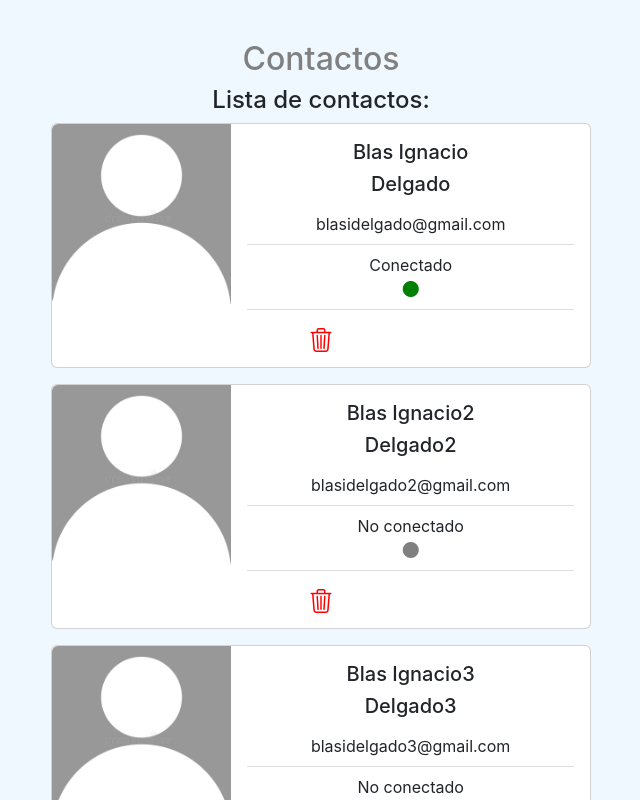
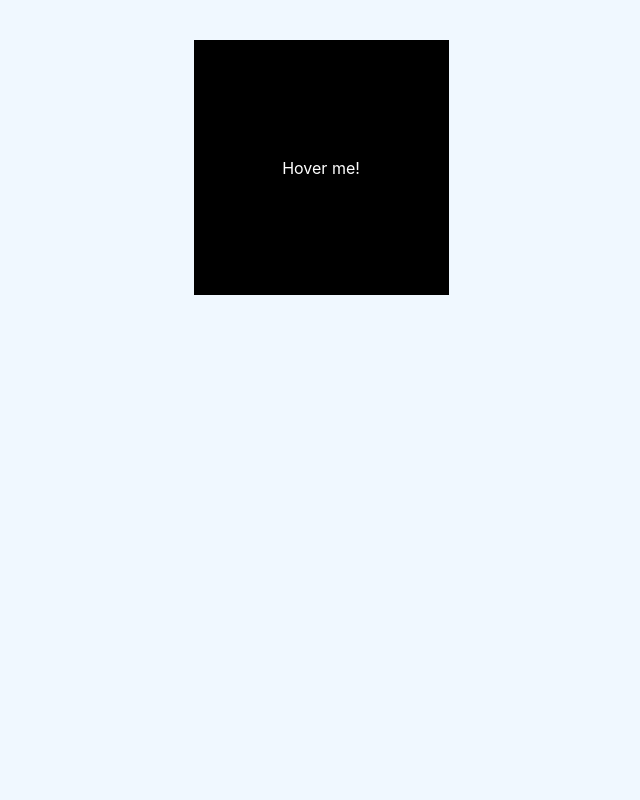
Before and after one commit to Blasidelgado/ReactJS_Open-Bootcamp, a React (Create React App) app: page / in a window 1280 px wide. Shown: the top 800 px of the page, without its empty margins (319-959 px from the left). Built offline with nearby package versions, Linux system fonts and the light colour scheme.

Commit message:
exercises 10,11,12 almost done

```diff
--- a/src/App.js
+++ b/src/App.js
@@ -12,6 +12,8 @@ import Greetingstyled from "./components/pure/greetingStyled";
 import ClocksFC from "./components/pure/clocksFC";
 import Clock from "./components/pure/clocks";
 import Father from "./components/container/father"
+import OptionalRender from "./components/pure/optionalRender";
+import Square from "./components/pure/square";
 
 function App() {
 
@@ -23,7 +25,7 @@ function App() {
         {/* <GreetingF name= "Blas" age={22+1}></GreetingF> */}
         {/* Componente lista que renderiza un elemento que utiliza clases y variables auxiliares */}
         {/* <TaskListComponent/> */}
-        <ContactListComponent />
+        {/* <ContactListComponent /> */}
         {/* <Ejemplo1 /> */}
         {/* <Ejemplo2 /> */}
         {/* <MiComponenteConContexto /> */}
@@ -37,6 +39,10 @@ function App() {
         {/* <ClocksFC /> */}
         {/* <Clock /> */}
         {/* <Father /> */}
+
+        {/* Ejemplos de renderizado condicional */}
+        {/* <OptionalRender /> */}
+        <Square />
     </div>
   );
 }
--- a/src/components/container/task.list.jsx
+++ b/src/components/container/task.list.jsx
@@ -70,8 +70,9 @@ const TaskListComponent = () => {
                 <tbody>
                   {tasks.map((task, index) => {
                     return (
-                      <TaskComponent key={index} task={task} complete={completeTask} remove={deleteTask} />)
-                  })}
+                      <TaskComponent key={index} task={task} complete={completeTask} remove={deleteTask} />
+                      )
+                    })}
                 </tbody>
               </table>
             </div>
--- a/src/components/pure/forms/contactForm.jsx
+++ b/src/components/pure/forms/contactForm.jsx
@@ -21,7 +21,7 @@ const ContactForm = ( {add} ) => {
 
   return (
     <form onSubmit={addContact}>
-    <h4>Agregar contacto</h4>
+        <h4>Agregar contacto</h4>
         <label htmlFor='name'>Nombre</label>
         <input id= 'name' ref={nameRef} type='text' placeholder='nombre'></input>
         <label htmlFor='name'>Apellido</label>
--- /dev/null
+++ b/src/components/pure/optionalRender.jsx
@@ -0,0 +1,99 @@
+import React, {useState} from 'react'
+
+let red = 0
+let green = 200
+let blue = 150
+
+//Definiendo estilos en constantes:
+// ? Estilo para usuario logueado
+const loggedStyle = {
+    backgroundColor: `rgb(${red},${green},${blue})`,
+    color: 'white',
+    fontWeight: 'bold'
+}
+
+// ? Estilo para usuario no logueado
+const unloggedStyle = {
+    backgroundColor: 'tomato',
+    color: 'white',
+    fontWeight: 'bold'
+}
+
+//Login / Logout buttons
+
+const LoginButton = ({loginAction, propStyle}) => {
+    return (
+        <button onClick={loginAction} style={propStyle} >Login</button>
+    )
+}
+
+const LogoutButton = ({logoutAction, propStyle}) => {
+    return (
+        <button onClick={logoutAction} style={propStyle}>Logout</button>
+    )
+}
+
+// ? (Expresión true) && expresión => Se renderiza la expresión
+// ? (Expresión false) && expresión => No se renderiza la expresión
+
+const OptionalRender = () => {
+
+    const [access, setAccess] = useState(true)
+    const [nMessages, setnMessages] = useState(0)
+
+/*     const updateAccess = () => {
+        setAccess(!access)
+    } */
+
+    const loginAction = () => {
+        setAccess(true)
+    }
+    const logoutAction = () => {
+        setAccess(false)
+    }
+
+    let optionalButton;
+
+/*     if (access) {
+        optionalButton = <button onClick={updateAccess}>Logout</button>
+    }
+    else {
+        optionalButton = <button onClick={updateAccess}>Login</button>
+    }     */
+
+    if (access) {
+        optionalButton = <LogoutButton logoutAction={logoutAction} propStyle={unloggedStyle} ></LogoutButton>
+    }
+    else {
+        optionalButton = <LoginButton loginAction={loginAction} propStyle={loggedStyle} ></LoginButton>
+    }
+
+    // Unread messages
+    let addMessages = () => {
+        setnMessages(nMessages + 1)
+    }
+
+    return (
+        <div>
+            {/* Optional Button */}
+            {optionalButton}
+            {/* N Messages unread */}
+            {/* With boolean operations */}
+            {/* {nMessages > 0 && nMessages === 1 && <p>You have {nMessages} new message... </p>}
+            {nMessages > 1 && <p>You have {nMessages} new messages... </p>}
+            {nMessages === 0 && <p>There are no new messages</p>} */}
+            {/* With ternary operator */}
+            {access ?
+                <div>
+                    {nMessages > 0 ?
+                        <p>You have {nMessages} new message{nMessages > 1 ? 's' : null} </p>
+                        :   <p>There are no new messages</p>}
+                    <button onClick={addMessages}> {nMessages === 0 ? 'Add your first message' : 'Add new message'} </button>
+                </div>
+                :   null
+            }
+        </div>
+    )
+}
+
+export default OptionalRender
--- /dev/null
+++ b/src/components/pure/square.jsx
@@ -0,0 +1,56 @@
+import React, {useState} from 'react'
+
+const Square = () => {
+
+    // FUNCION GENERADORA DE COLOR RANDOM
+    const getRandomColor = () => {
+        let red = Math.floor(Math.random() * 256)
+        let green = Math.floor(Math.random() * 256)
+        let blue = Math.floor(Math.random() * 256)
+        return `${red}, ${green}, ${blue}`
+    }
+
+    //TODO: FUNCION REPETIDORA CADA 2 SEG DE FUNCION getRandonColor
+
+    const initialStyle = {
+        width: '255px',
+        height: '255px',
+        backgroundColor: "black",
+        display: 'flex',
+        justifyContent: 'center',
+        alignItems: 'center',
+        color: 'white'
+    }
+
+    const [squareStyle, setSquareStyle] = useState(initialStyle)
+
+    function changeColor() {
+        let newColor = {
+            ...squareStyle,
+            backgroundColor: `rgb(${getRandomColor()})`
+        }
+        setSquareStyle(newColor)
+    }
+
+    let loop;
+
+    function repeat() {
+        changeColor()
+        loop = setInterval(changeColor, 2000)
+    }
+
+    function stopRepeat(){
+        clearInterval(loop)
+    }
+
+
+    return (
+        <div>
+            <div style={squareStyle} onMouseEnter={repeat} onMouseOut={stopRepeat}>
+                Hover me!
+            </div>
+        </div>
+  )
+}
+
+export default Square
```
